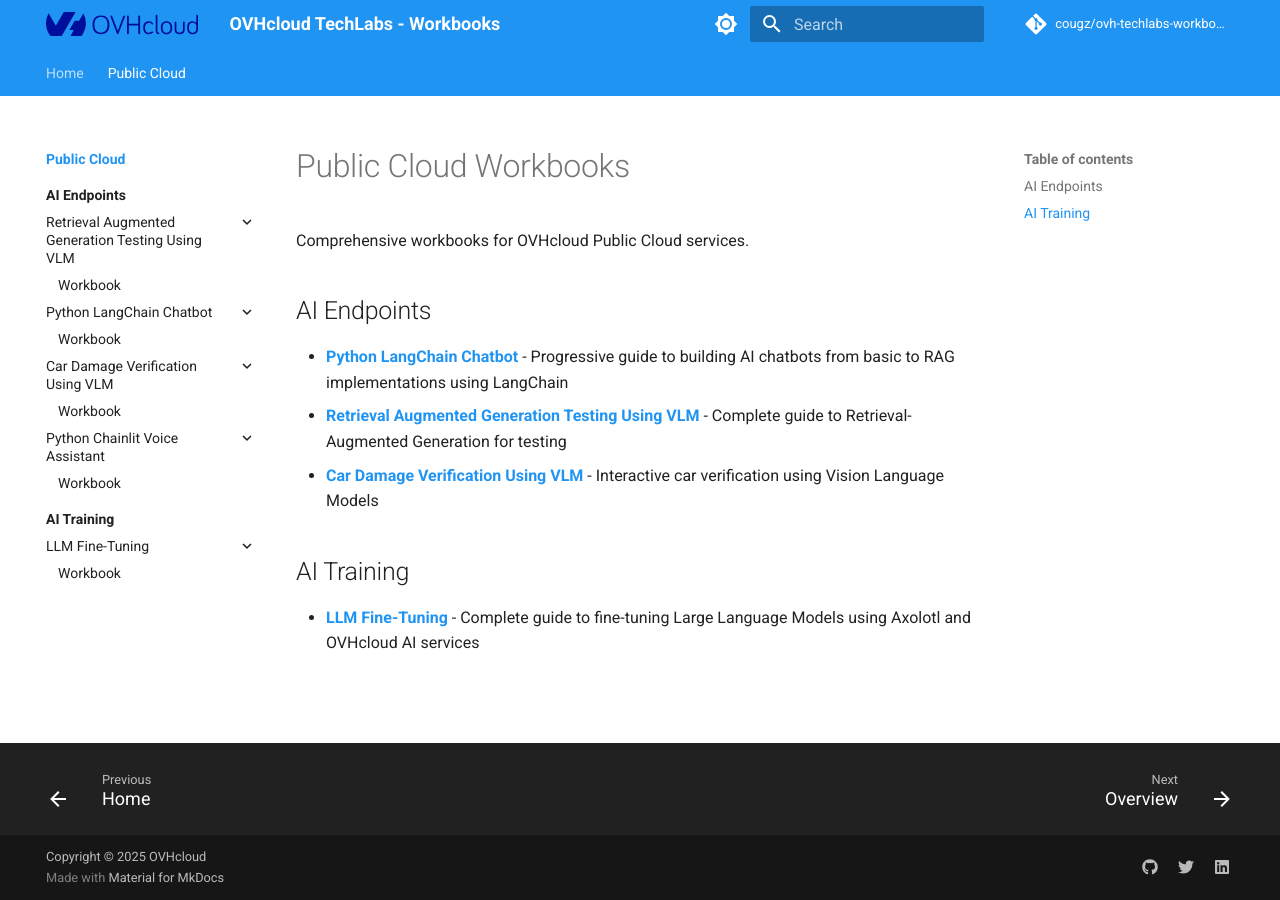
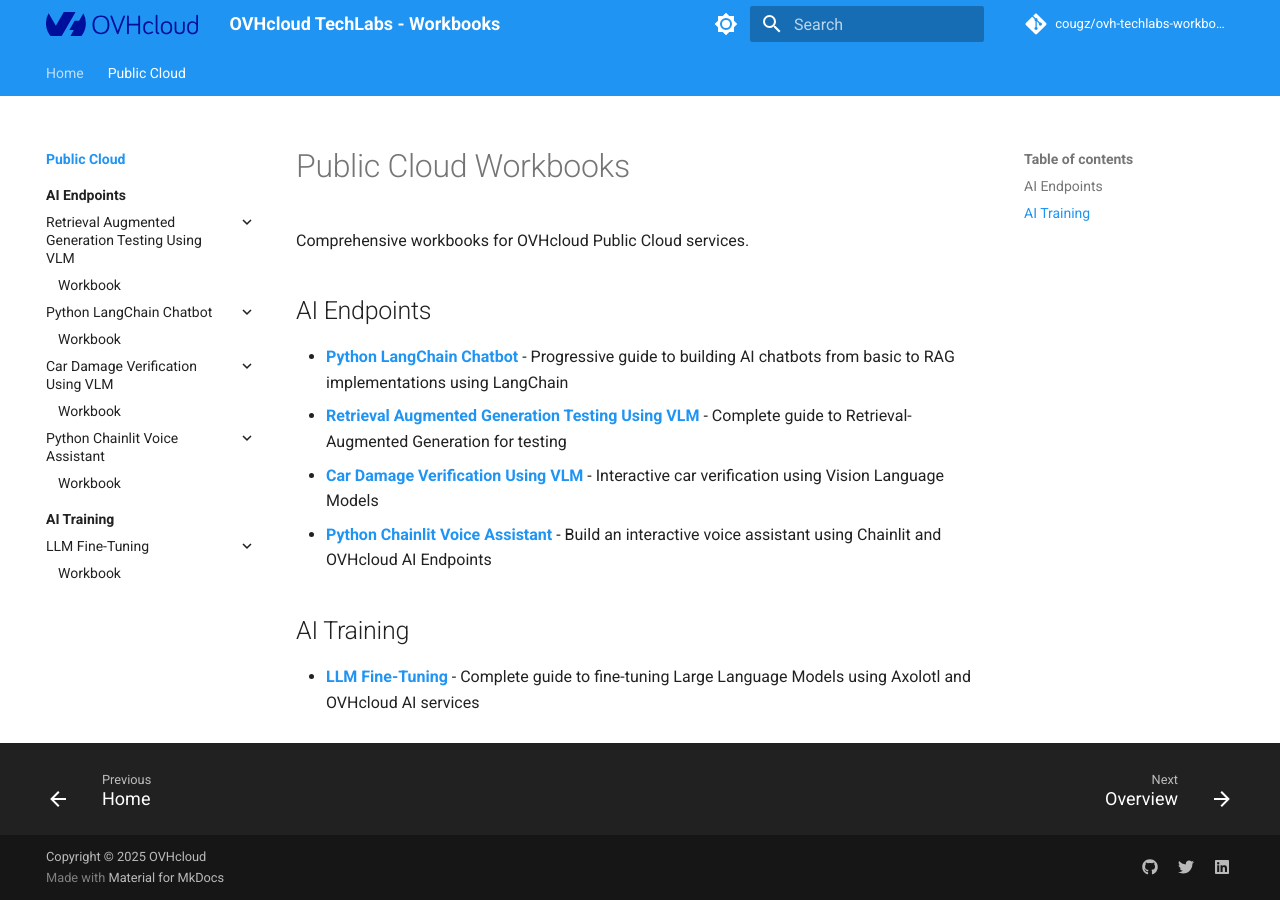
Before and after one commit to cougz/ovh-techlabs-workbooks, an MkDocs documentation site: the page built from docs/public-cloud/index.md, in a window 1280 px wide. Built offline with MkDocs 1.6.1 and Material for MkDocs 9.7.7, drawn with Linux system fonts in a browser that asks for light colours; comment, search, counter and statistics services are not loaded.

Commit message:
docs(public-cloud): add Python Chainlit Voice Assistant workbook entry

```diff
--- a/docs/public-cloud/index.md
+++ b/docs/public-cloud/index.md
@@ -7,6 +7,7 @@ Comprehensive workbooks for OVHcloud Public Cloud services.
 - [**Python LangChain Chatbot**](ai-endpoints/python-langchain-chatbot/) - Progressive guide to building AI chatbots from basic to RAG implementations using LangChain
 - [**Retrieval Augmented Generation Testing Using VLM**](ai-endpoints/retrieval-augmented-generation-testing-using-vlm/) - Complete guide to Retrieval-Augmented Generation for testing
 - [**Car Damage Verification Using VLM**](ai-endpoints/car-damage-verification-using-vlm/) - Interactive car verification using Vision Language Models
+- [**Python Chainlit Voice Assistant**](ai-endpoints/python-chainlit-voiceassistant/) - Build an interactive voice assistant using Chainlit and OVHcloud AI Endpoints
 
 ## AI Training
 
```
